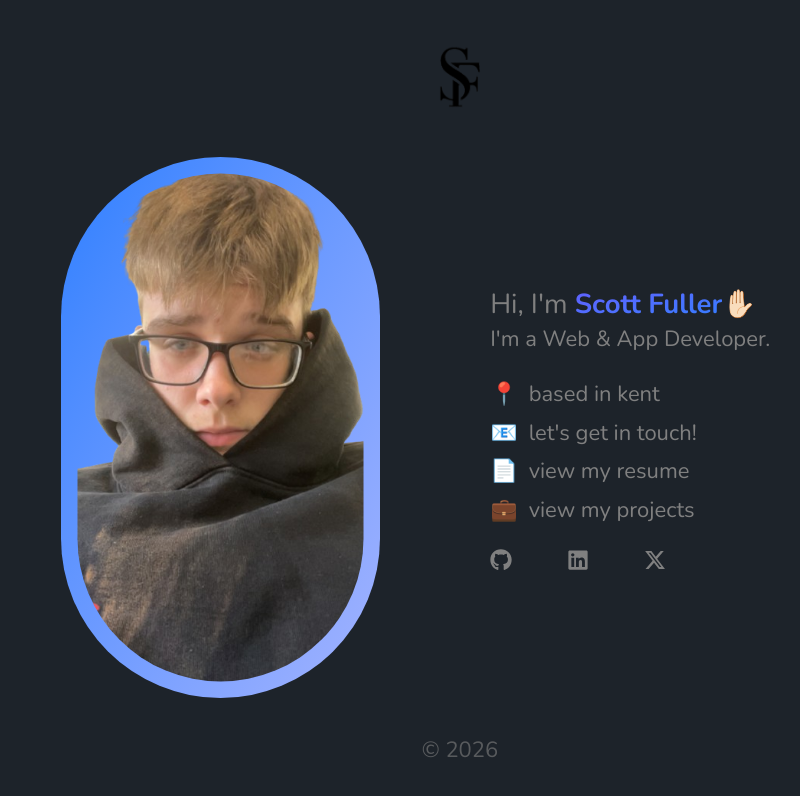
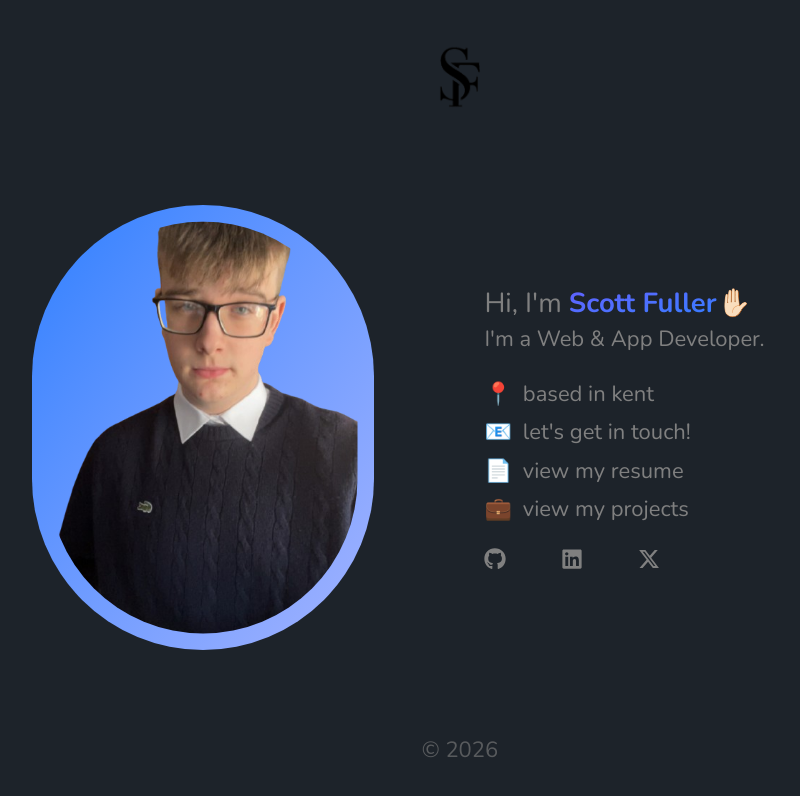
Before and after one commit to SF-08/scottfuller.dev, a Next.js app: page / in a window 1280 px wide. Shown: the top 796 px of the page, without its empty margins (180-980 px from the left). Built offline with nearby package versions, Linux system fonts and the light colour scheme.

Commit message:
fix: update profile picture

```diff
--- a/app/page.tsx
+++ b/app/page.tsx
@@ -35,7 +35,7 @@ export default function Home() {
             {/* Profile Picture */}
             <div className="relative w-87.5 md:w-2/5">
             <Image
-                src="/self.png"
+                src="/me.png"
                 alt='Profile Picutre'
                 width={350}
                 height={350}
```
